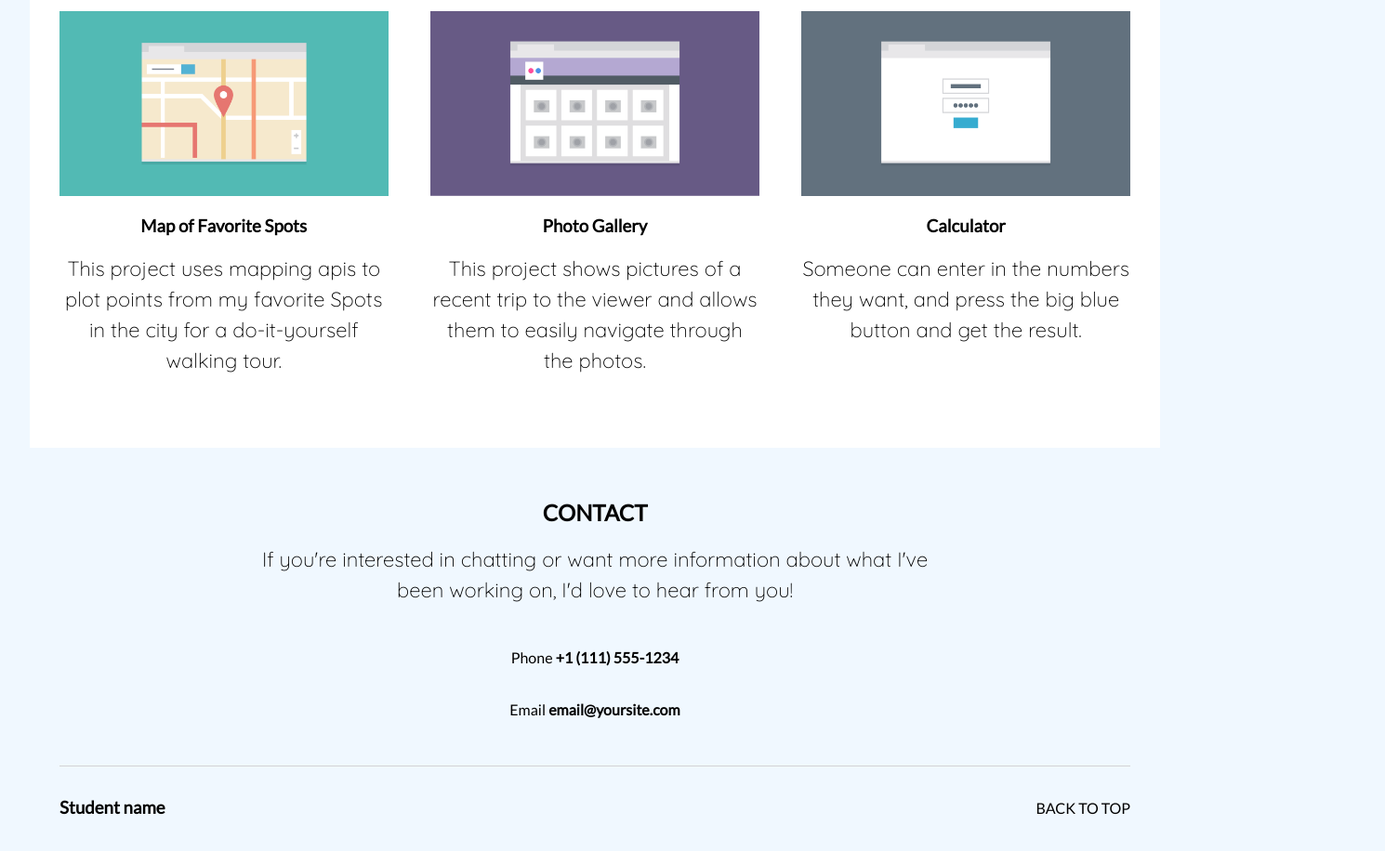
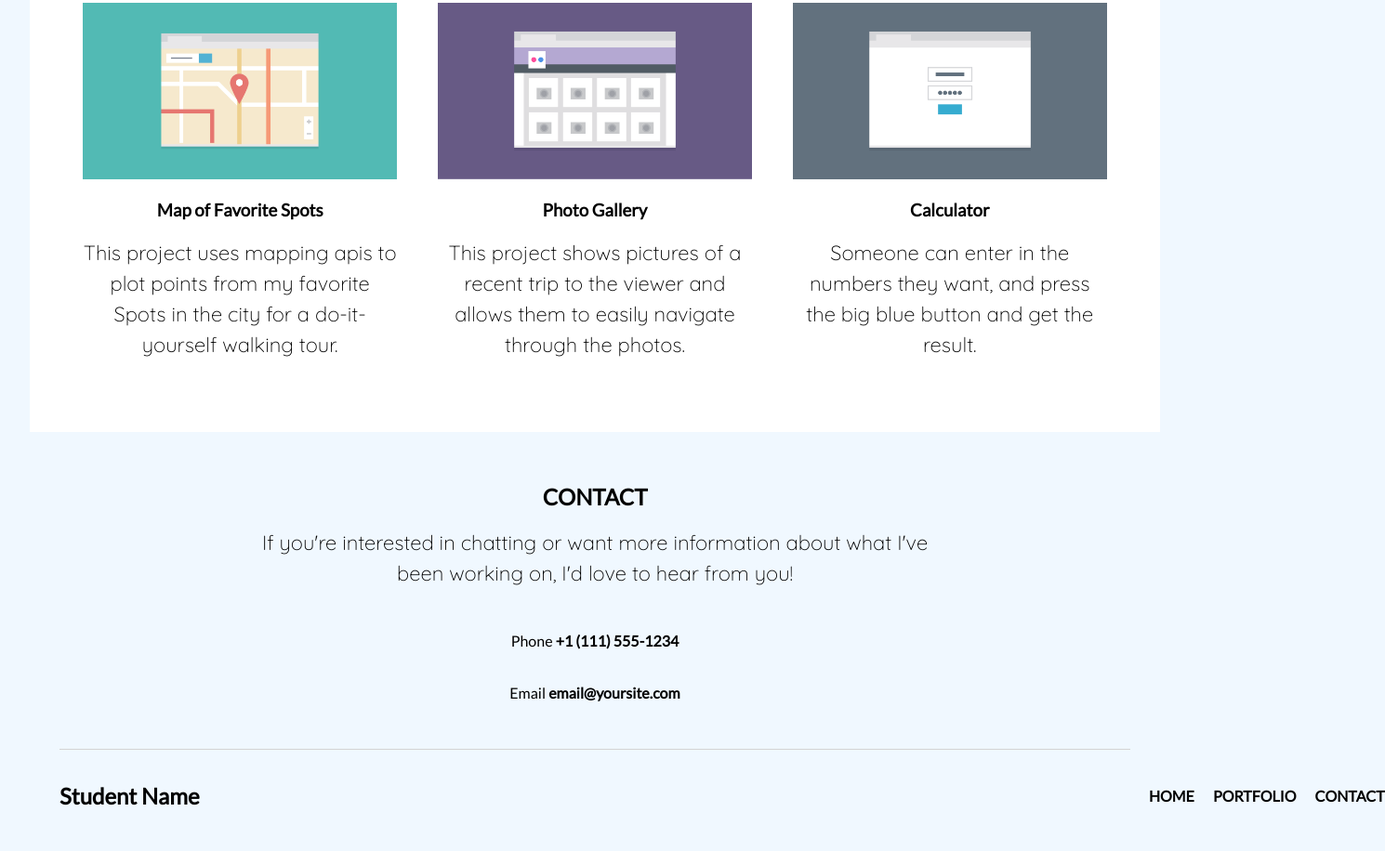
Before and after one commit to anish-chopra/Project-2--Front-End--main, a plain HTML site: page index.html in a window 1280 px wide. Shown: the part 1107-2023 px from the top of the page at 93% size, 1490 px wide, since content can reach past the window. Drawn offline with Linux system fonts and the light colour scheme.

Commit message:
Brian Edits 1

```diff
--- a/index.html
+++ b/index.html
@@ -104,8 +104,13 @@
       <p class="email">Email <strong>email@yoursite.com</strong></p>
     </section>
     <footer>
-      <h3>Student name</h3>
-      <p>BACK TO TOP</p>
+      <h2>Student Name</h2>
+      <ul class="footer-nav">
+        <li class="top"><a href="#top">Back To Top</a></li>
+        <li class="full"><a href="#top">Home</a></li>
+        <li class="full"><a href="#portfolio">Portfolio</a></li>
+        <li class="full"><a href="#contact">Contact</a></li>
+      </ul>
     </footer>
   </body>
 </html>
--- a/style.css
+++ b/style.css
@@ -81,8 +81,19 @@ footer {
 p {
   line-height: 1.5;
 }
+.full {
+  display: none;
+}
+.top {
+  background-color: aliceblue;
+}
+a {
+  text-decoration: none;
+  text-transform: uppercase;
+  color: black;
+}
 /*   MEDIA QUERIES  ------------------------------- */
-@media (min-width: 769px) {
+@media (min-width: 768px) {
   ul {
     display: flex;
     width: 0%;
@@ -115,11 +126,12 @@ p {
   .header-para {
     margin-right: 2em;
     text-align: left;
+    font-size: 20px;
   }
   .articles-section {
     display: flex;
     flex-wrap: wrap;
-    width: 90%;
+    padding: 0 26px;
     margin: 0 auto;
   }
   .articles-section article {
@@ -136,6 +148,13 @@ p {
     background-color: aliceblue;
     padding: 1em 0;
     border-top: lightgray 0.5px solid;
+  }
+  .top {
+    display: none;
+  }
+  .full {
+    display: inline-block;
+    margin-left: 20px;
   }
 }
 @media (min-width: 1024px) {
```
